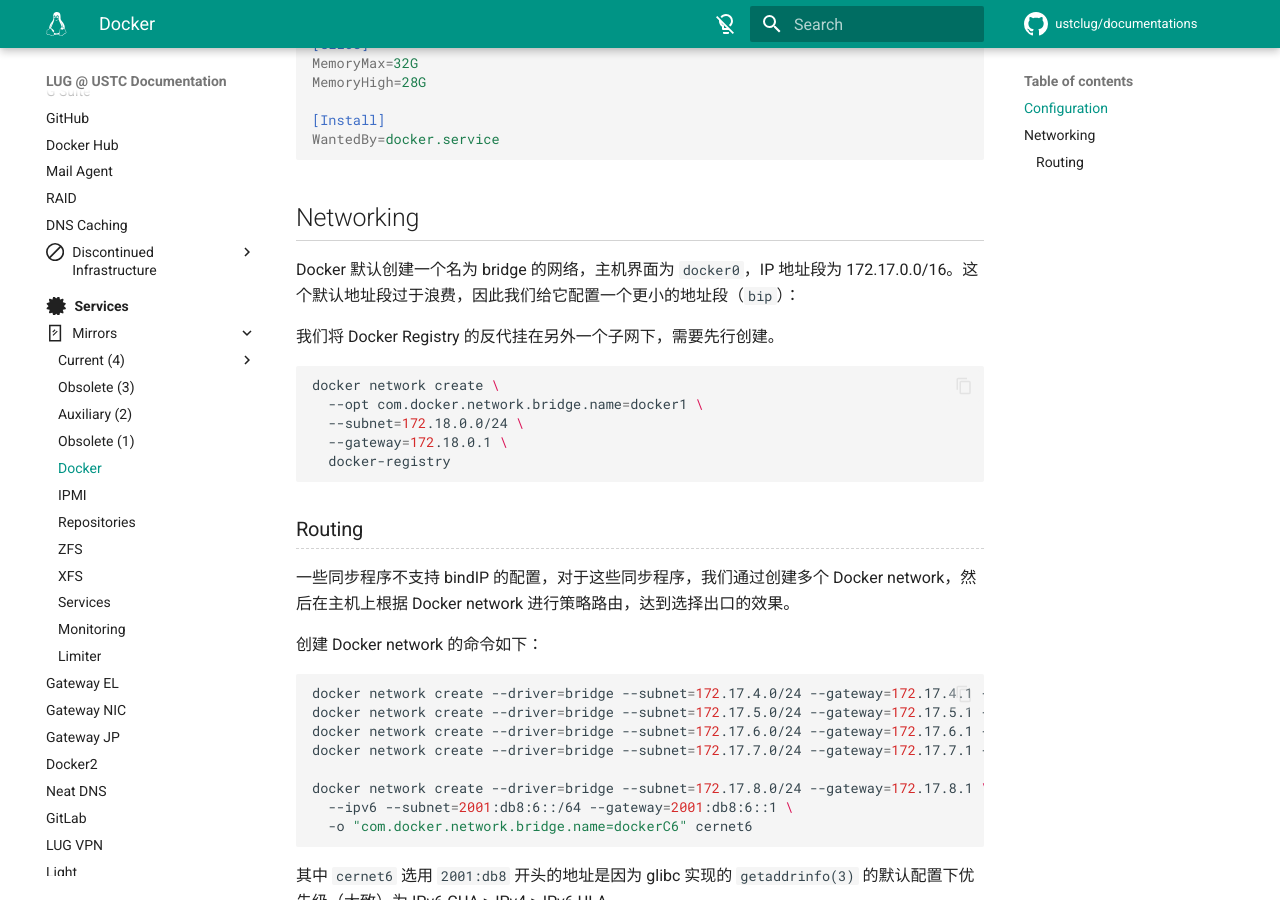
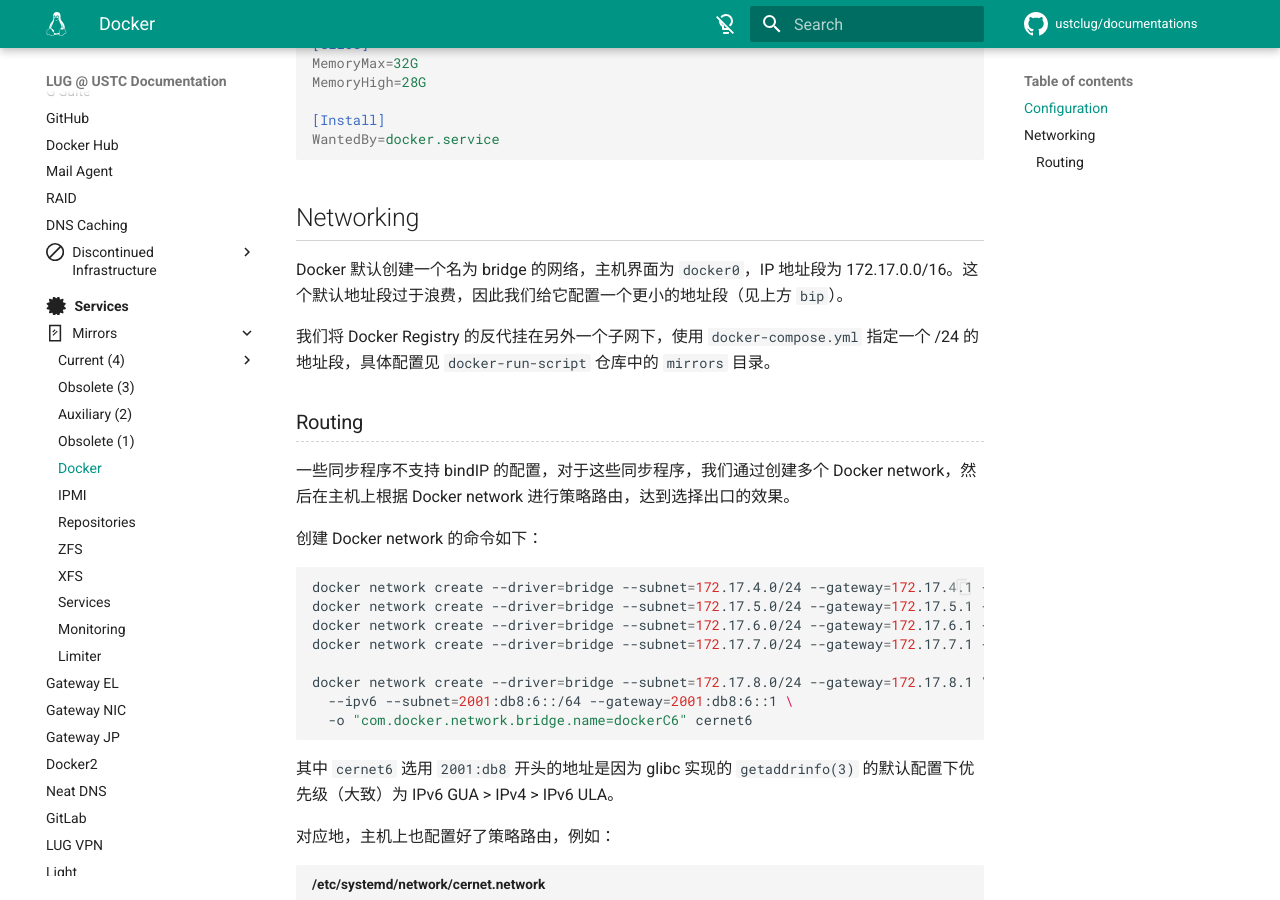
Before and after one commit to ustclug/documentations, an MkDocs documentation site: the page built from docs/services/mirrors/docker.md, in a window 1280 px wide and 900 px high, scrolled down 702 px. Built offline with MkDocs 1.6.1 and Material for MkDocs 9.7.7, drawn with Linux system fonts in a browser that asks for light colours; comment, search, counter and statistics services are not loaded.

Commit message:
services/mirror/docker: docker-registry is now composed

````diff
--- a/docs/services/mirrors/docker.md
+++ b/docs/services/mirrors/docker.md
@@ -34,17 +34,9 @@
 
 ## Networking
 
-Docker 默认创建一个名为 bridge 的网络，主机界面为 `docker0`，IP 地址段为 172.17.0.0/16。这个默认地址段过于浪费，因此我们给它配置一个更小的地址段（`bip`）：
+Docker 默认创建一个名为 bridge 的网络，主机界面为 `docker0`，IP 地址段为 172.17.0.0/16。这个默认地址段过于浪费，因此我们给它配置一个更小的地址段（见上方 `bip`）。
 
-我们将 Docker Registry 的反代挂在另外一个子网下，需要先行创建。
-
-```shell
-docker network create \
-  --opt com.docker.network.bridge.name=docker1 \
-  --subnet=172.18.0.0/24 \
-  --gateway=172.18.0.1 \
-  docker-registry
-```
+我们将 Docker Registry 的反代挂在另外一个子网下，使用 `docker-compose.yml` 指定一个 /24 的地址段，具体配置见 `docker-run-script` 仓库中的 `mirrors` 目录。
 
 ### Routing
 
````
